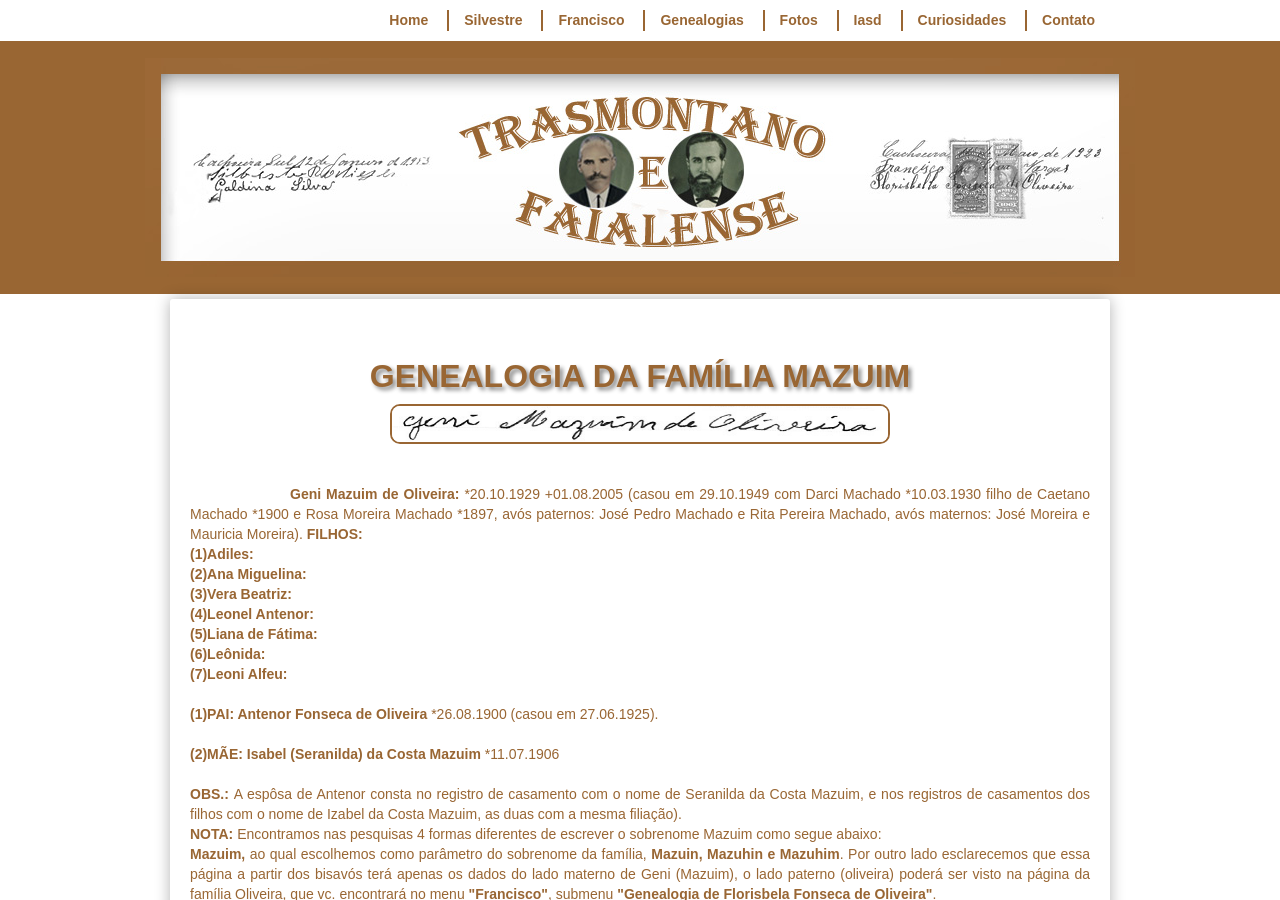
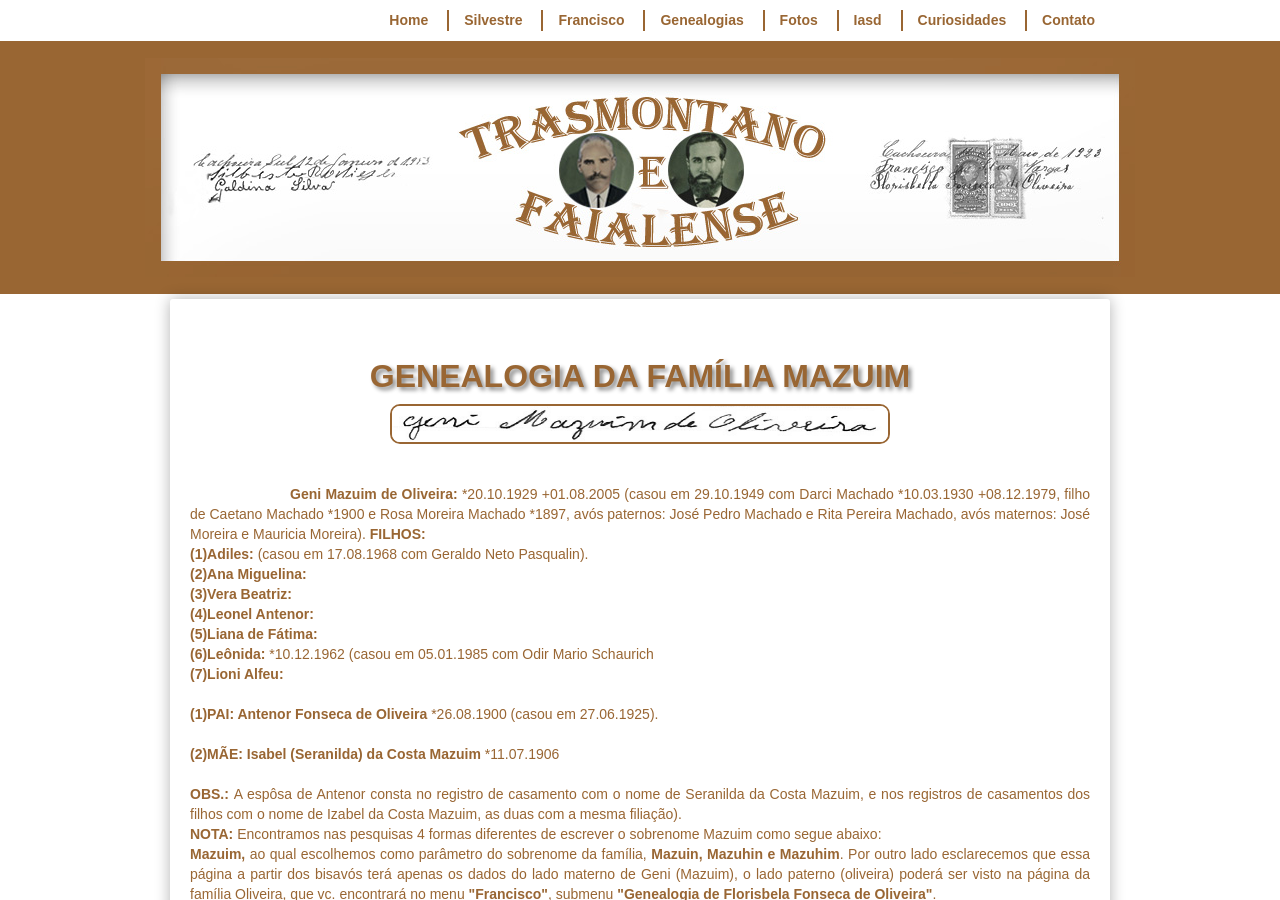
Before and after one commit to claudiovargas1955/claudiovargas1955.github.io, a Jekyll site: the page built from _pages/familia-mazuim.html, in a window 1280 px wide and 900 px high. Built offline with Jekyll 4.4.1, drawn with Linux system fonts in a browser that asks for light colours; some web fonts are replaced.

Commit message:
Update familia-mazuim.html

```diff
--- a/_pages/familia-mazuim.html
+++ b/_pages/familia-mazuim.html
@@ -97,15 +97,15 @@ details[open] summary {color:#996633;
 <h1>GENEALOGIA DA FAMÍLIA MAZUIM</h1>
 <img class="esq1" style="float:left"; src="/images/geni o.jpg" width="500px" height="40px" align="center" title="Assinatura Branca";/><br><br><br><br>
 <b><p style="text-indent:100px";/>Geni Mazuim de Oliveira: </b>*20.10.1929 +01.08.2005 (casou em 29.10.1949 com Darci Machado *10.03.1930
-filho de Caetano Machado *1900 e Rosa Moreira Machado *1897, avós paternos: José Pedro Machado e Rita Pereira Machado, avós maternos: José Moreira
-e Mauricia Moreira). <b>FILHOS: </b><br>
-<b>(1)Adiles: </b><br>
++08.12.1979, filho de Caetano Machado *1900 e Rosa Moreira Machado *1897, avós paternos: José Pedro Machado e Rita Pereira Machado, avós
+maternos: José Moreira e Mauricia Moreira). <b>FILHOS: </b><br>
+<b>(1)Adiles: </b>(casou em 17.08.1968 com Geraldo Neto Pasqualin).<br>
 <b>(2)Ana Miguelina: </b><br>
 <b>(3)Vera Beatriz: </b><br>
 <b>(4)Leonel Antenor: </b><br>
 <b>(5)Liana de Fátima: </b><br>
-<b>(6)Leônida: </b><br>
-<b>(7)Leoni Alfeu: </b><br><br>
+<b>(6)Leônida: </b>*10.12.1962 (casou em 05.01.1985 com Odir Mario Schaurich<br>
+<b>(7)Lioni Alfeu: </b><br><br>
 
 <b>(1)PAI: Antenor Fonseca de Oliveira </b>*26.08.1900 (casou em 27.06.1925).<br><br>
 <b>(2)MÃE: Isabel (Seranilda) da Costa Mazuim </b>*11.07.1906 <br><br>
```
